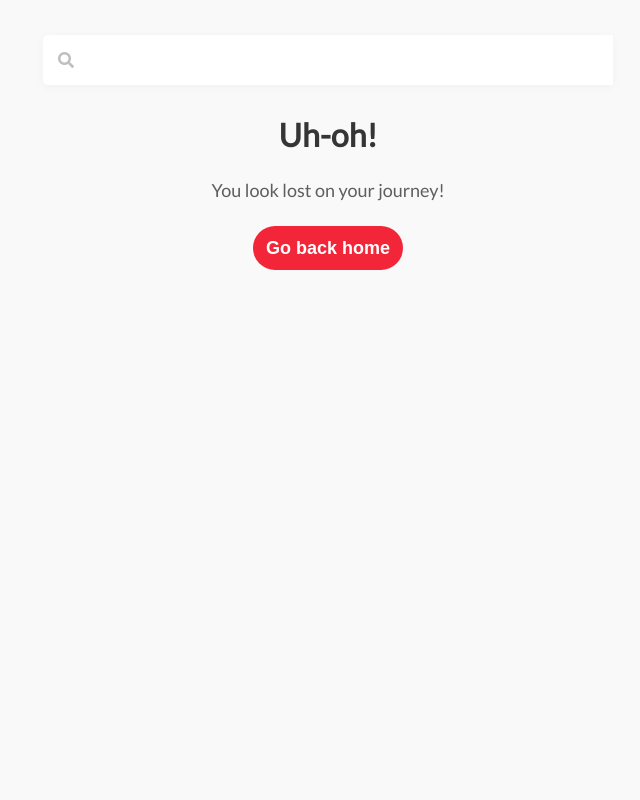
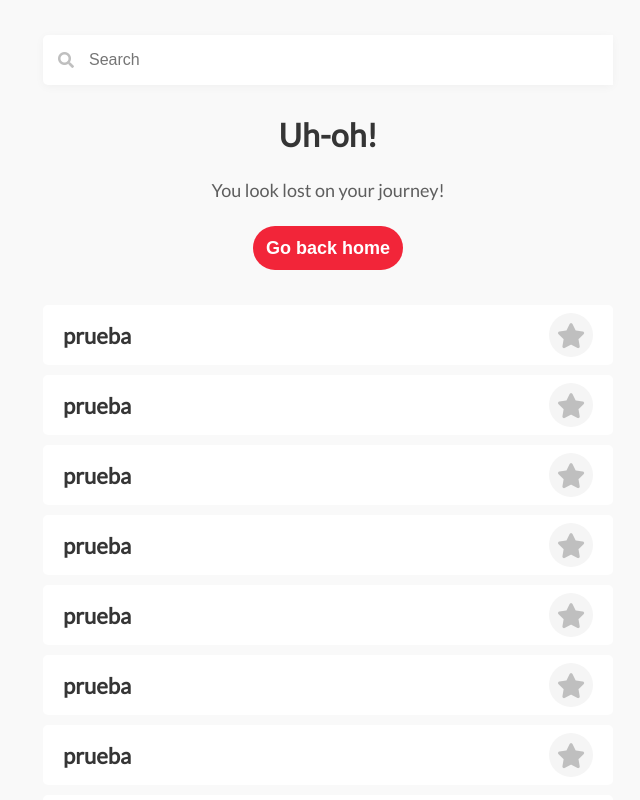
Before and after one commit to camiloalvarezm/PokemonGlobal66, a Vue app: page /search in a window 1280 px wide. Shown: the top 800 px of the page, without its empty margins (312-952 px from the left). Built offline with nearby package versions, Linux system fonts and the light colour scheme.

Commit message:
Item card component added

```diff
--- a/public/index.html
+++ b/public/index.html
@@ -11,14 +11,12 @@
   <link rel="stylesheet" href="https://cdnjs.cloudflare.com/ajax/libs/font-awesome/5.15.3/css/all.min.css"
     integrity="sha512-iBBXm8fW90+nuLcSKlbmrPcLa0OT92xO1BIsZ+ywDWZCvqsWgccV3gFoRBv0z+8dLJgyAHIhR35VZc2oM/gI1w=="
     crossorigin="anonymous" referrerpolicy="no-referrer" />
-  <title>
-    <%= htmlWebpackPlugin.options.title %>
-  </title>
+  <title>Pokédex</title>
 </head>
 
 <body>
   <noscript>
-    <strong>We're sorry but <%= htmlWebpackPlugin.options.title %> doesn't work properly without JavaScript enabled.
+    <strong>We're sorry but Pokédex doesn't work properly without JavaScript enabled.
         Please enable it to continue.</strong>
   </noscript>
   <div id="app"></div>
--- a/src/components/Empty.vue
+++ b/src/components/Empty.vue
@@ -7,7 +7,9 @@
 </template>
 
 <script>
-export default {};
+export default {
+    name: 'Empty'
+};
 </script>
 
 <style lang="scss" scoped>
--- /dev/null
+++ b/src/components/ItemCard.vue
@@ -0,0 +1,55 @@
+<template>
+  <div class="card">
+    <h3>{{ name }}</h3>
+    <div class="circle">
+        <i class="fas fa-star"></i>
+    </div>
+  </div>
+</template>
+
+<script>
+export default {
+  name: "ItemCard",
+  props: {
+    name: String,
+  },
+};
+</script>
+
+<style lang="scss" scoped>
+@import "../styles/main.scss";
+
+.card {
+  @include flex-center;
+  background-color: white;
+  box-sizing: border-box;
+  border-radius: 5px;
+  cursor: pointer;
+  height: 60px;
+  justify-content: space-between;
+  margin-bottom: 10px;
+  padding: 0 20px;
+  width: 100%;
+
+  .circle {
+    @include flex-center;
+    background-color: $color-lightwhite;
+    height: 44px;
+    width: 44px;
+    border-radius: 50%;
+
+    i {
+        font-size: 25px;
+        color: $color-gray;
+    }
+  }
+}
+
+@media (min-width: 768px) {
+    .card {
+        width: 570px;
+        margin-left: auto;
+        margin-right: auto;
+    }
+}
+</style>
--- a/src/styles/_globals.scss
+++ b/src/styles/_globals.scss
@@ -8,9 +8,14 @@ body {
   font-family: "Lato", sans-serif;
 }
 
-h1 {
+h1, h2, h3 {
   color: $color-black;
 }
+
+h3 {
+  font-size: 22px;
+}
+
 
 p {
   color: $color-darkgray;
--- a/src/styles/_mixins.scss
+++ b/src/styles/_mixins.scss
@@ -1,6 +1,6 @@
 @mixin flex-center {
     display: flex;
-    justify-self: center;
+    justify-content: center;
     align-items: center;
 }
 
@@ -17,3 +17,7 @@
         background-color: $color-red;
     }
 }
+
+@mixin gray-button {
+    background-color: $color-gray;
+}
--- a/src/views/Search.vue
+++ b/src/views/Search.vue
@@ -3,20 +3,36 @@
     <div class="search-container">
       <div class="search-input">
         <i class="fas fa-search"></i>
-        <input class="input-field" type="text" />
+        <input class="input-field" type="text" placeholder="Search"/>
       </div>
     </div>
-    <Empty />
+    <Empty class="empty"/>
+    <ItemCard name="prueba"/>
+    <ItemCard name="prueba"/>
+    <ItemCard name="prueba"/>
+    <ItemCard name="prueba"/>
+    <ItemCard name="prueba"/>
+    <ItemCard name="prueba"/>
+    <ItemCard name="prueba"/>
+    <ItemCard name="prueba"/>
+    <ItemCard name="prueba"/>
+    <ItemCard name="prueba"/>
+    <ItemCard name="prueba"/>
+    <ItemCard name="prueba"/>
+    <ItemCard name="prueba"/>
+    <ItemCard name="prueba"/>
   </div>
 </template>
 
 <script>
 import Empty from "@/components/Empty.vue";
+import ItemCard from "@/components/ItemCard.vue";
 
 export default {
   name: "Search",
   components: {
     Empty,
+    ItemCard
   },
 };
 </script>
@@ -54,6 +70,10 @@ export default {
       }
     }
   }
+
+  .empty {
+      margin-bottom: 35px;
+  }
 }
 
 @media (min-width: 768px) {
--- a/src/views/Welcome.vue
+++ b/src/views/Welcome.vue
@@ -14,7 +14,9 @@
 </template>
 
 <script>
-export default {};
+export default {
+  name: 'Welcome'
+};
 </script>
 
 <style lang="scss" scoped>
```
